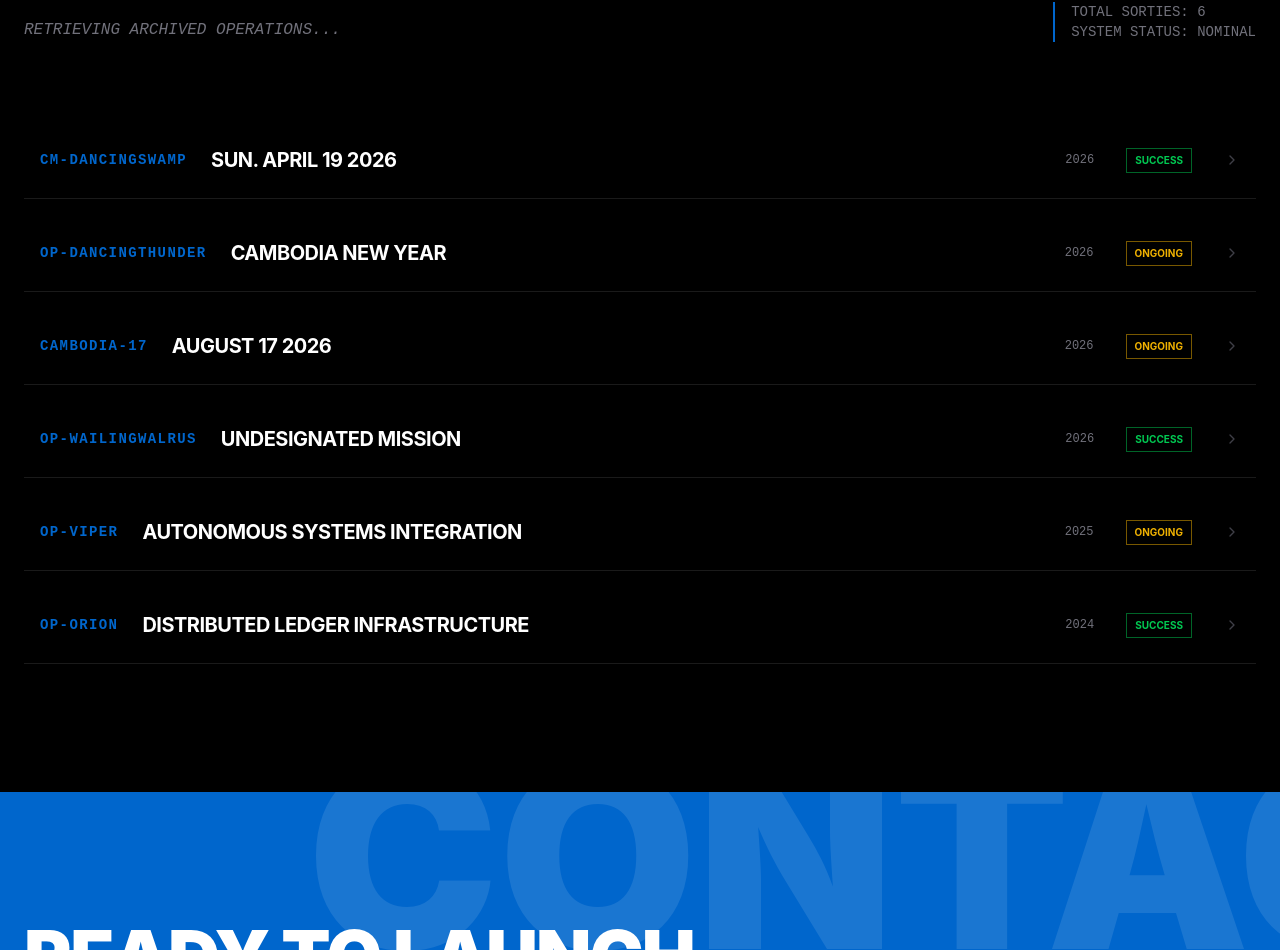
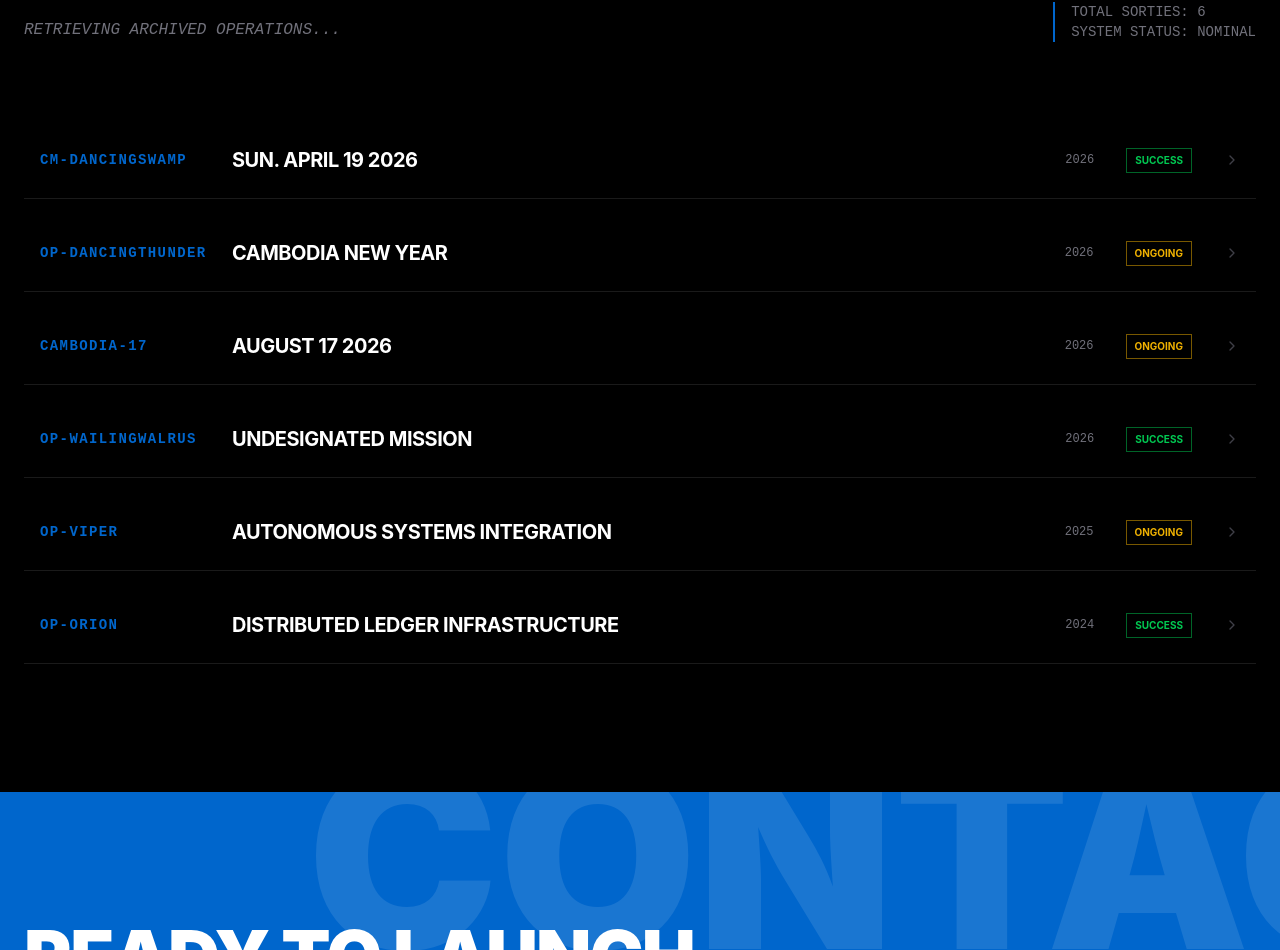
Before and after one commit to JimWas/jimwashkau-site, a React (Vite) app in the folder jimwashkau-site/: page / in a window 1280 px wide. Shown: the part 1664-2614 px from the top of the page. Built offline with nearby package versions, Linux system fonts and the light colour scheme.

Commit message:
UI: Align mission log titles by giving tags a fixed width

```diff
--- a/jimwashkau-site/src/App.tsx
+++ b/jimwashkau-site/src/App.tsx
@@ -381,8 +381,8 @@ function MissionEntry({ tag, title, status, year, onClick }: MissionEntryProps)
       onClick={onClick}
       className="w-full text-left group border-b border-white/10 py-6 flex flex-col md:flex-row md:items-center justify-between hover:bg-white/5 px-4 transition-all duration-300"
     >
-      <div className="flex items-center space-x-6 mb-4 md:mb-0">
-        <span className="text-brand font-mono font-bold text-sm tracking-widest">{tag}</span>
+      <div className="flex items-center mb-4 md:mb-0">
+        <span className="text-brand font-mono font-bold text-sm tracking-widest w-48 shrink-0">{tag}</span>
         <h4 className="text-lg md:text-xl font-bold uppercase group-hover:translate-x-2 transition-transform duration-300">{title}</h4>
       </div>
       <div className="flex items-center space-x-8">
```
